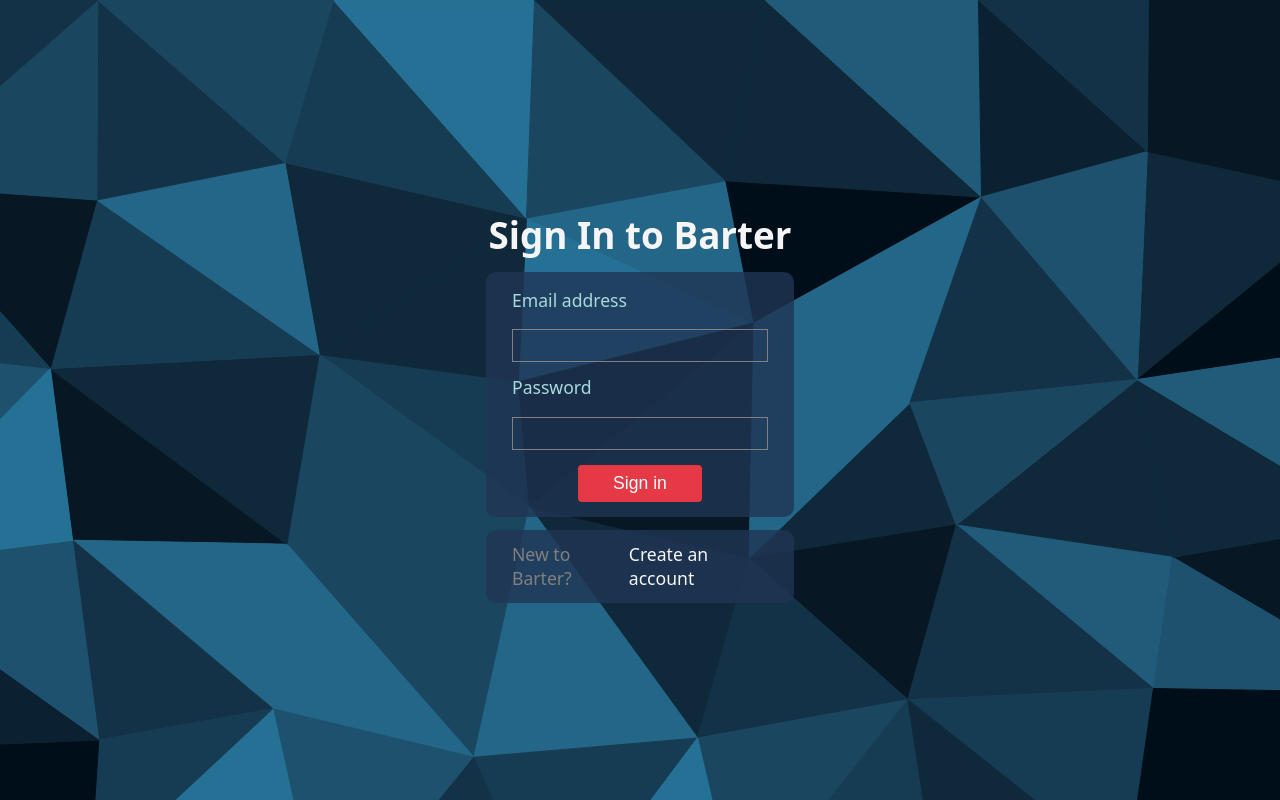
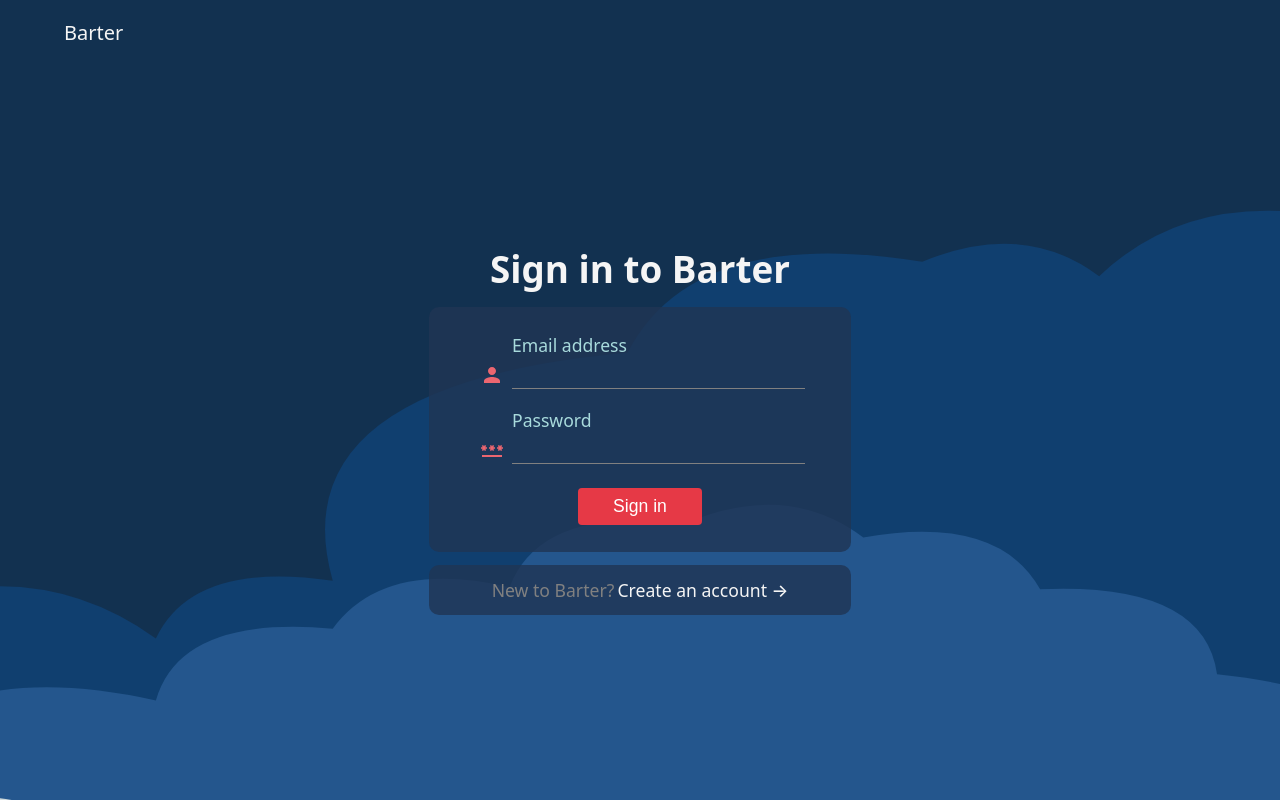
Before and after one commit to EnricoValastro/BarterProject, a React (Create React App) app in the folder client-side/: page /signin in a window 1280 px wide. Built offline with nearby package versions, Linux system fonts and the light colour scheme.

Commit message:
SigninFixed&Done

```diff
--- a/client-side/src/components/SignIn/SignIn.css
+++ b/client-side/src/components/SignIn/SignIn.css
@@ -1,3 +1,4 @@
+
 @keyframes background {
     100%{
         background-size: 4000px 1800px;
@@ -8,10 +9,10 @@
     width:100%;
     height:100%;
     position: absolute;
-    background-image: url("wave.svg");
+    background-image: url("Cloudy.svg");
     background-size: 3200px 1200px;
     background-position: -1200px 0px;
-    animation: background 10s infinite alternate linear;
+    animation: background 13s infinite alternate linear;
 }
 
 .container {
@@ -25,7 +26,7 @@
     background-color: rgba(0,0,0,0.1);
 }
 
-.signInContainer{
+.signinContainer{
     width: 100%;
     height: 100%;
     display: flex;
@@ -34,7 +35,7 @@
     justify-content: center;
 }
 
-.titleEnter{
+.signinTitle{
     margin: 1%;
     color: whitesmoke;
     font-size: 2.3em;
@@ -42,33 +43,60 @@
     z-index: 2;
 }
 
-.inputSignIn{
-    width: 100%;
-    display: flex;
-    flex-direction: column;
-    margin-bottom: 1%;
-}
-
-.signInCard{
-    width: 20%;
-    padding: 1% 2% 1% 2%;
+.signinCard{
+    width: 25%;
+    padding: 2% 4% 2% 4%;
     border-radius: 10px;
     background: rgba(32, 53, 84, 0.8);
-    margin-bottom: 1%;
     display: flex;
     flex-direction: column;
     justify-content: space-around;
 }
-
-.yyy{
-    margin-bottom: 3%;
+.inputSignin{
+    width: 100%;
+    display: flex;
+    flex-direction: column;
+    margin-bottom: 6%;
+}
+.extContainer{
     display: flex;
     flex-direction: row;
 }
+.iconContainer{
+    width: 10%;
+    display: flex;
+    flex-direction: column;
+    justify-content: flex-end;
+    padding-bottom: 2px;
+    color:rgba(236,102,112,1);
+}
+.icon{
+    margin-right: 2%;
+    margin-top: 2%;
+}
+.fieldContainer{
+    width: 90%;
+    display: flex;
+    flex-direction: column;
+}
+.enter{
+    margin: 0;
+    color: #a8dadc;
+    font-size: 1.1em;
+    font-weight: 500;
+    z-index: 1;
+}
+.yyy{
+    display: flex;
+    flex-direction: row;
+    align-items: center;
+}
+
 
 .inputForm{
     width: 100%;
-    border: 1px solid gray;
+    border: 0;
+    border-bottom: 1px solid gray;
     background: transparent;
     color: whitesmoke;
     font-size: 1.1em;
@@ -80,27 +108,20 @@
 
 .inputForm:focus{
     outline: none;
-    border: 1px solid dodgerblue;
-}
-
-.enter{
-    margin-top: 1%;
-    color: #a8dadc;
-    font-size: 1.1em;
-    font-weight: 500;
-    z-index: 1;
+    border-bottom: 1px solid dodgerblue;
 }
 
 .newCard{
     color: gray;
     font-size: 1.1em;
     font-weight: 500;
-    width: 20%;
-    padding: 1% 2% 1% 2%;
+    width: 25%;
+    padding: 1% 4% 1% 4%;
     border-radius: 10px;
     background: rgba(32, 53, 84, 0.8);
     display: flex;
     justify-content: center;
+    margin-top: 1%;
 }
 
 .links{
@@ -110,30 +131,16 @@
 }
 
 .links:hover{
-    text-decoration: underline;
     background: linear-gradient(90deg, rgba(230,57,70,1) 0%, rgba(236,102,112,1) 54%, rgba(255,132,132,1) 100%);
     background-size: cover;
     -webkit-background-clip: text;
     -webkit-text-fill-color: transparent;
 }
 
-.SubmitSignIn{
+.SubmitSignin{
+    margin-top: 6%;
     display: flex;
     justify-content: center;
-    margin-top: 1%;
     align-items: center;
     flex-direction: column;
 }
-
-.buttonSignIn{
-    width: 50%;
-    height: 35px;
-    border: none;
-    border-radius: 5px;
-    background: linear-gradient(90deg, rgba(230,57,70,1) 0%, rgba(236,102,112,1)  54%, rgba(255, 132, 132, 1) 100%);
-    color: whitesmoke;
-    font-size: 1.1em;
-    font-weight: 500;
-    z-index: 1;
-    cursor: pointer;
-}
--- a/client-side/src/components/SignIn/SignIn.js
+++ b/client-side/src/components/SignIn/SignIn.js
@@ -1,8 +1,12 @@
 import React, {useState} from "react";
-import axios from "axios";
 import {Link, useNavigate} from "react-router-dom";
 import PropTypes from "prop-types";
+
+import axios from "axios";
+
 import './SignIn.css';
+import PersonIcon from '@mui/icons-material/Person';
+import PasswordIcon from '@mui/icons-material/Password';
 import BubblyButton from "../BubblyButton/BubblyButton";
 
 export default function SignIn({setToken}) {
@@ -15,90 +19,103 @@
     function EmailHandler(event) {
         if(event.target.value.length > 0) {
             setEmail(event.target.value);
-            document.getElementById('errorBoxEmail').classList.add('hidden');
+            document.getElementById('errorBoxSignin').classList.add('hidden');
         }
         else {
-            document.getElementById('errorBoxEmail').classList.remove('hidden');
+            document.getElementById('errorBoxSignin').classList.remove('hidden');
         }
     }
 
     function PasswordHandler(event) {
         if(event.target.value.length > 0) {
             setPassword(event.target.value);
-            document.getElementById('errorBoxPwd').classList.add('hidden');
+            document.getElementById('errorBoxSignin').classList.add('hidden');
         }
         else {
-            document.getElementById('errorBoxPwd').classList.remove('hidden');
+            document.getElementById('errorBoxSignin').classList.remove('hidden');
         }
     }
 
 
     function SubmitHandler() {
         //event.preventDefault();
-        if(email.length === 0 && password.length === 0) {
-            document.getElementById('errorBoxEmail').classList.remove('hidden');
-            document.getElementById('errorBoxPwd').classList.remove('hidden');
-        }
-        else if(email.length !== 0 && password.length === 0) {
-            document.getElementById('errorBoxPwd').classList.remove('hidden');
-        }
-        else if(email.length === 0 && password.length !== 0) {
-            document.getElementById('errorBoxEmail').classList.remove('hidden');
-        }
-        else {
+        if(email.length !== 0 && password.length !== 0) {
             axios.post("http://localhost:4000/api/login", {
                 email: email,
                 password: password
             }).then((response) => {
-                    setToken(response.data.token);
-                    navigate("/home");
+                setToken(response.data.token);
+                navigate("/home");
             }).catch((error) => {
-                console.log(error);
-                document.getElementById('errorBoxSignIn').classList.remove('hidden');
-                document.getElementById('username').innerHTML = error.response.data.message;
+                document.getElementById('errorBoxSignin').classList.remove('hidden');
+
             });
+        }
+        else {
+            document.getElementById('errorBoxSignin').classList.remove('hidden');
+
         }
     }
 
     return (
         <div id="signin">
+
             <div className="container">
-                <div className="signInContainer">
-                    <div className="titleEnter">
-                        Sign In to Barter
+                <div className="navbarContainer">
+                    <div className="navbar">
+                        <div className="logo">
+                            <Link to="/" className="link">Barter</Link>
+                        </div>
                     </div>
-                    <div className="signInCard">
+                </div>
+
+                <div className="signinContainer">
+
+                    <div className="signinTitle">
+                        Sign in to Barter
+                    </div>
+
+                    <div className="signinCard">
                         <form>
-                            <div className="inputSignIn">
-                                <p className="enter">Email address</p>
-                                <div className="yyy">
-                                    <input className="inputForm" type="text" onChange={EmailHandler}/>
+                            <div className="inputSignin">
+                                <div className="extContainer">
+                                    <div className="iconContainer">
+                                        <PersonIcon className="icon"/>
+                                    </div>
+                                    <div className="fieldContainer">
+                                        <div className="enter">
+                                            Email address
+                                        </div>
+                                        <input className="inputForm" type="text" onChange={EmailHandler}/>
+                                    </div>
                                 </div>
                             </div>
                             <div className="inputSignIn">
-                                <p className="enter">Password</p>
-                                <div className="yyy">
-                                    <input className="inputForm" type="password" onChange={PasswordHandler}/>
+                                <div className="extContainer">
+                                    <div className="iconContainer">
+                                        <PasswordIcon className="icon"/>
+                                    </div>
+                                    <div className="fieldContainer">
+                                        <div className="enter">
+                                            Password
+                                        </div>
+                                        <input className="inputForm" type="password" onChange={PasswordHandler}/>
+                                    </div>
                                 </div>
                             </div>
-                            <div className="SubmitSignIn">
+                            <div className="SubmitSignin">
                                 <BubblyButton name={"Sign in"} onClick={SubmitHandler} />
                             </div>
                         </form>
+                    </div>
 
+                    <div className="errorMsg hidden" id="errorBoxSignin">
+                        <p id="error">Incorrect username or password</p>
                     </div>
-                    <div className="errorMsg hidden" id="errorBoxEmail">
-                        <p>Insert Email</p>
-                    </div>
-                    <div className="errorMsg hidden" id="errorBoxPwd">
-                        <p>Insert Password</p>
-                    </div>
-                    <div className="errorMsg hidden" id="errorBoxSignIn">
-                        <p id="username"></p>
-                    </div>
+
                     <div className="newCard">
                         New to Barter?
-                        <Link to="/signup" className="links"> Create an account </Link>
+                        <Link to="/signup" className="links"> Create an account →</Link>
                     </div>
                 </div>
             </div>
--- a/client-side/src/components/SignUp/SignUp.css
+++ b/client-side/src/components/SignUp/SignUp.css
@@ -55,7 +55,6 @@
 }
 .link:hover{
     font-size: 20px;
-    text-decoration: underline;
     background: linear-gradient(90deg, rgb(230,57,70) 0%, rgb(236,102,112) 53%,  rgb(255,132,132) 100%);
     background-size: cover;
     -webkit-background-clip: text;
@@ -150,7 +149,6 @@
     flex-direction: column;
     align-items: center;
     justify-content: center;
-
     margin-left: 2%;
     color: green;
 }
@@ -164,9 +162,10 @@
     color: gray;
     font-size: 1.1em;
     font-weight: 600;
+    margin: 0;
+    margin-top: 4%;
 
 }
-
 .hidden{
     display: none;
 }
```
Also changed, not shown: client-side/src/components/SignIn/Cloudy.svg (added), client-side/src/components/SignIn/wave.svg (deleted).
